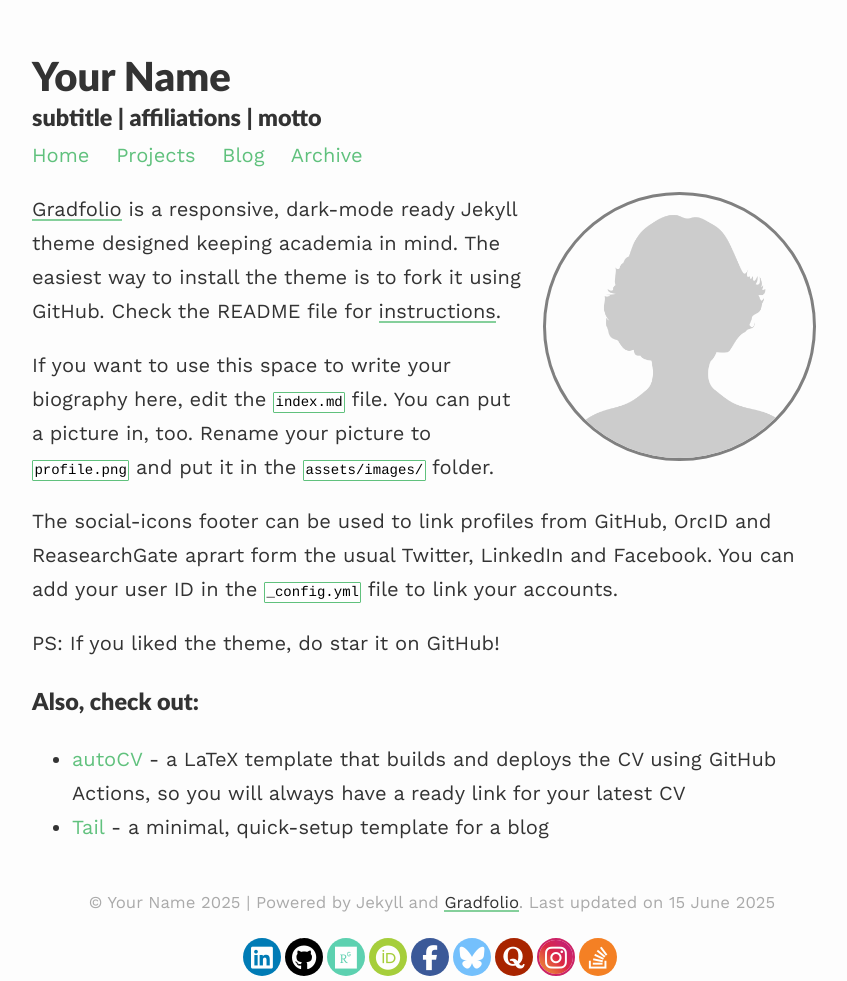
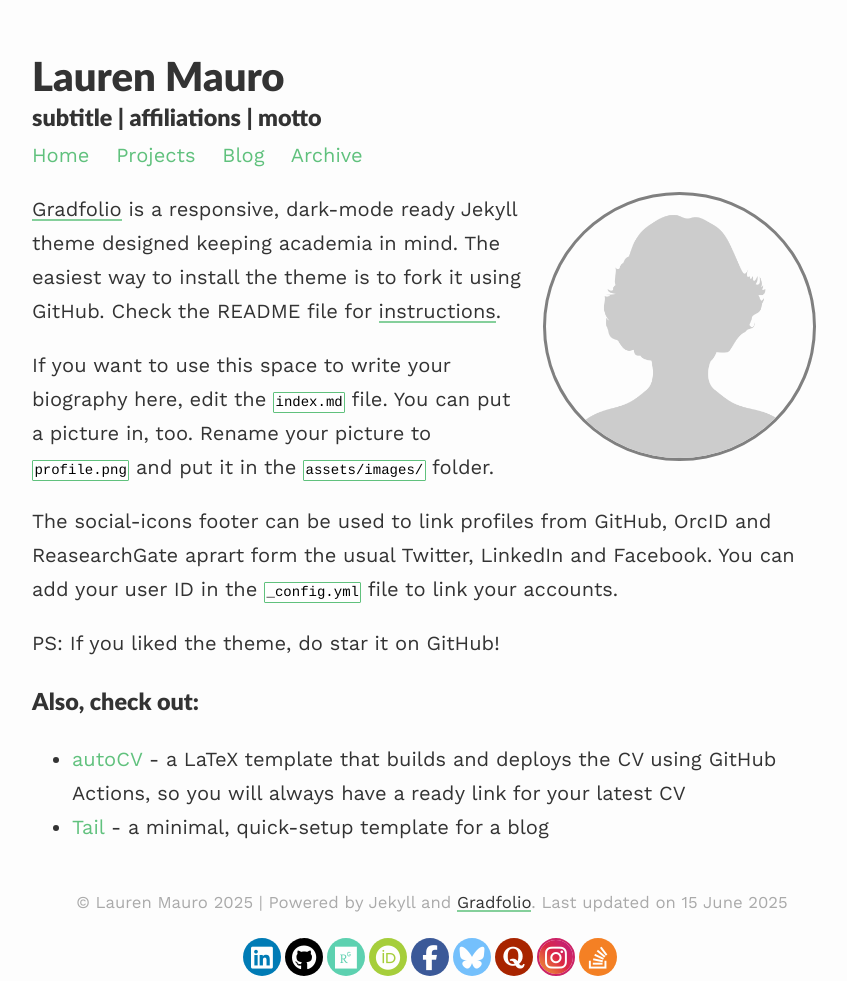
Before and after one commit to laurenmauro/laurenmauro.github.io, a Jekyll site: the page built from index.md, in a window 1280 px wide. Shown: the whole page, without its empty margins (208-1055 px from the left). Built offline with Jekyll 4.4.1, drawn with Linux system fonts in a browser that asks for light colours.

Commit message:
Update _config.yml

```diff
--- a/_config.yml
+++ b/_config.yml
@@ -1,10 +1,10 @@
 ### your site title here
 
-title: Your Name
+title: Lauren Mauro
 description: subtitle | affiliations | motto
 
-baseurl: /gradfolio #name of GitHub repository
-url: "" #custom url to be used instead of GitHub repository
+baseurl: /laurenmauro.github.io #name of GitHub repository
+url: "https://laurenmauro.github.io" #custom url to be used instead of GitHub repository
 email: #
 
 # Pagination
```
